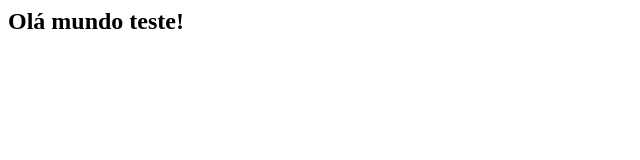
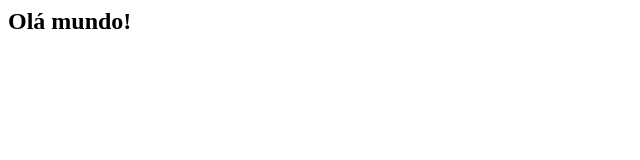
Before and after one commit to urubatan-pacheco/multistack-versionamento-git, a plain HTML site: page index.html in a window 1280 px wide. Shown: the full height of the page, 0-640 px from the left. Drawn offline with Linux system fonts and the light colour scheme.

Commit message:
Revert "novas alterações"
This reverts commit 09dcab77bbb3c4666f4fc16a937cd1d67a5981d7.

```diff
--- a/index.html
+++ b/index.html
@@ -1 +1 @@
-<h2>Olá mundo teste! </h2>
+<h2>Olá mundo! </h2>
```
Also changed, not shown: index2.html (deleted, +0 -1 lines).
